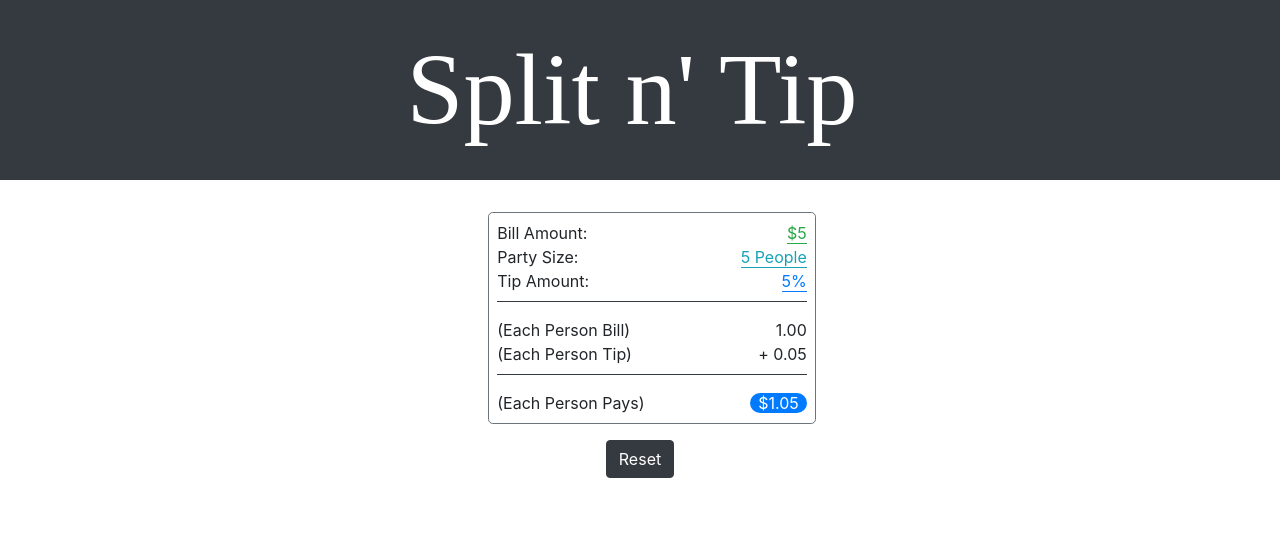
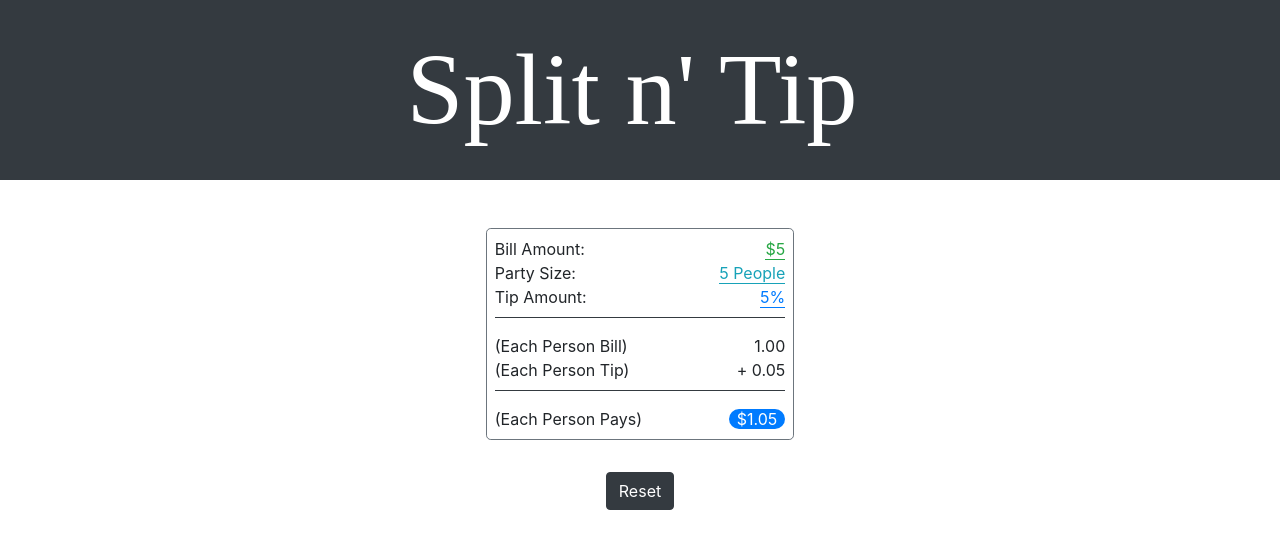
Before and after one commit to JessieSidWho/tip, a React (Create React App) app: page / in a window 1280 px wide. Both pictures are taken after typing "5", "5", "5" into the empty fields and a click on the button "Submit". Shown: the top 548 px of the page. Built offline with nearby package versions, Linux system fonts and the light colour scheme; a web font is replaced by a local one.

Commit message:
fixed margins

```diff
--- a/src/components/Calculator/index.js
+++ b/src/components/Calculator/index.js
@@ -56,12 +56,12 @@ class Calculator extends Component {
 
                         {/* Hidden */}
                         {this.state.showResult ?
-                            <div className='row justify-content-md-center text-center mt-3'>
-                                <div className='col-sm-12 text-center'>
+                            <div className='row justify-content-md-center text-center mt-3 mx-auto'>
+                                <div className='col-sm-12 text-center mx-auto'>
                                     {/* Each Person<br></br> Pays:<br></br> <span className='bg-primary text-white rounded-pill pl-2 pr-2'> ${this.state.result.toFixed(2)} </span> */}
 
-                                    <div className='row justify-content-sm-center'>
-                                        <div className='col-md-3 border border-secondary rounded-lg p-2 ml-4'>
+                                    <div className='row justify-content-sm-center p-2 m-2 mx-auto'>
+                                        <div className='col-md-3 border border-secondary rounded-lg p-2'>
 
                                             <div className='d-flex justify-content-between'>
                                                 <div className=''>
```
